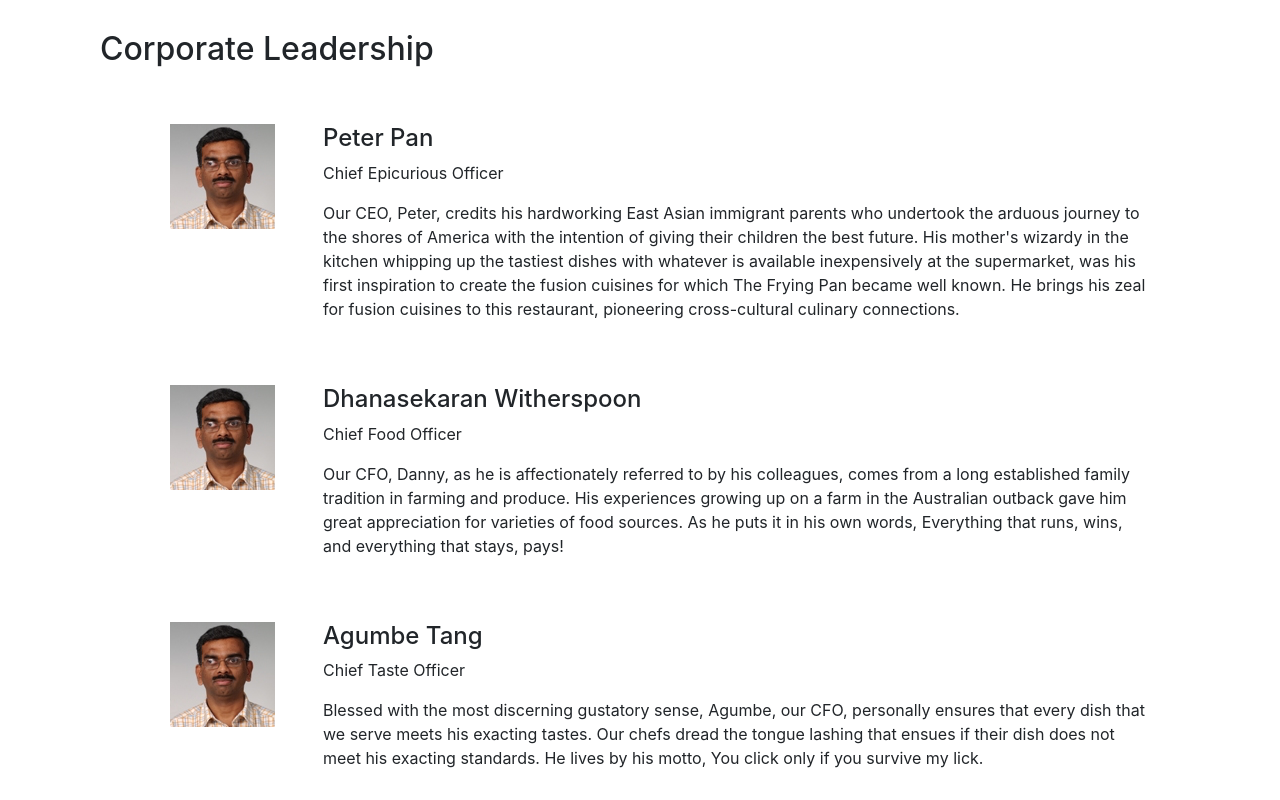
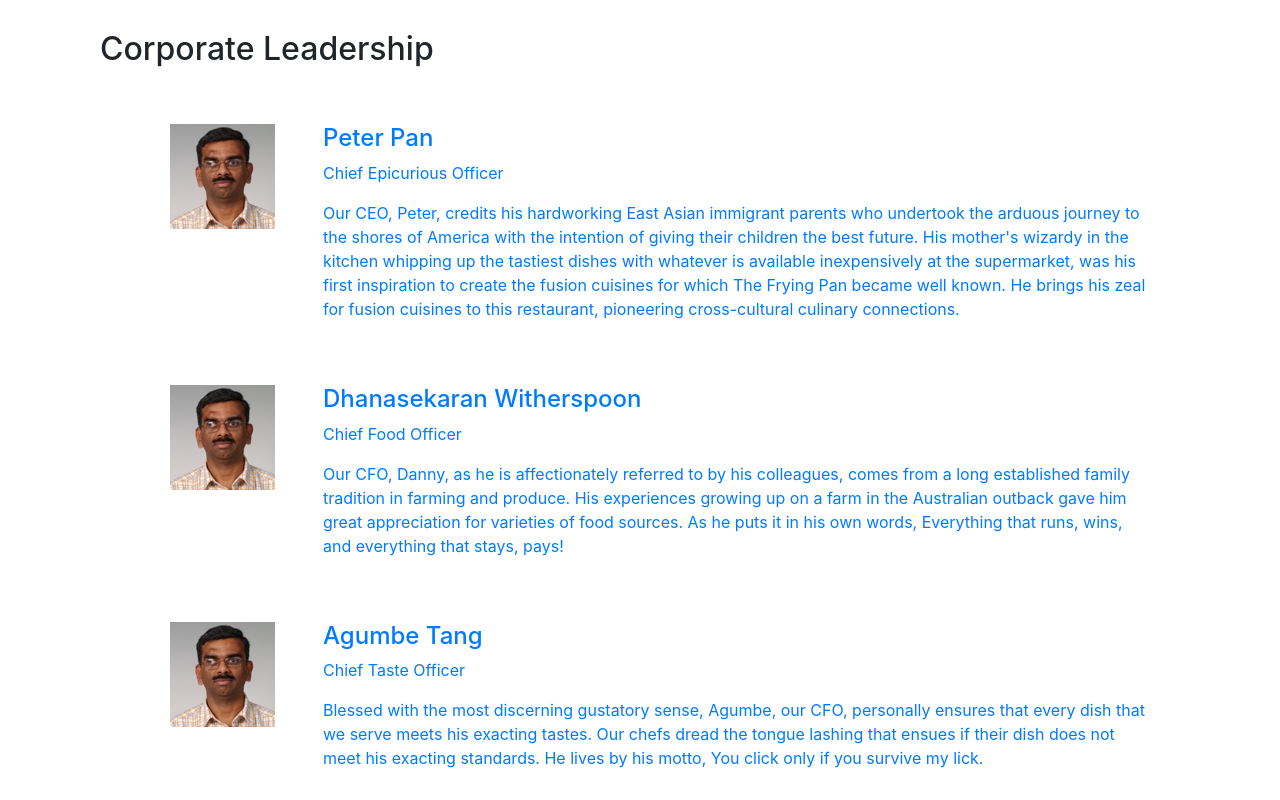
Before and after one commit to Krishna2l/confusion, a React (Create React App) app: page /aboutus in a window 1280 px wide. Shown: the part 1000-1800 px from the top of the page. Built offline with nearby package versions, Linux system fonts and the light colour scheme.

Commit message:
assignment 2.1

```diff
--- a/src/components/AboutComponent.js
+++ b/src/components/AboutComponent.js
@@ -4,6 +4,7 @@ import { Link } from 'react-router-dom';
 
 function RenderLeader(leader) {
         return (
+              <Link to={`/leaders/${leader.id}`} >
             <div key={leader.id} className="col-12 mt-5">
               <Media tag="li">
                 <Media left Middle>
@@ -16,7 +17,7 @@ function RenderLeader(leader) {
                    </Media>
               </Media>
 
-            </div>
+            </div></Link>
 
         );
 
```
